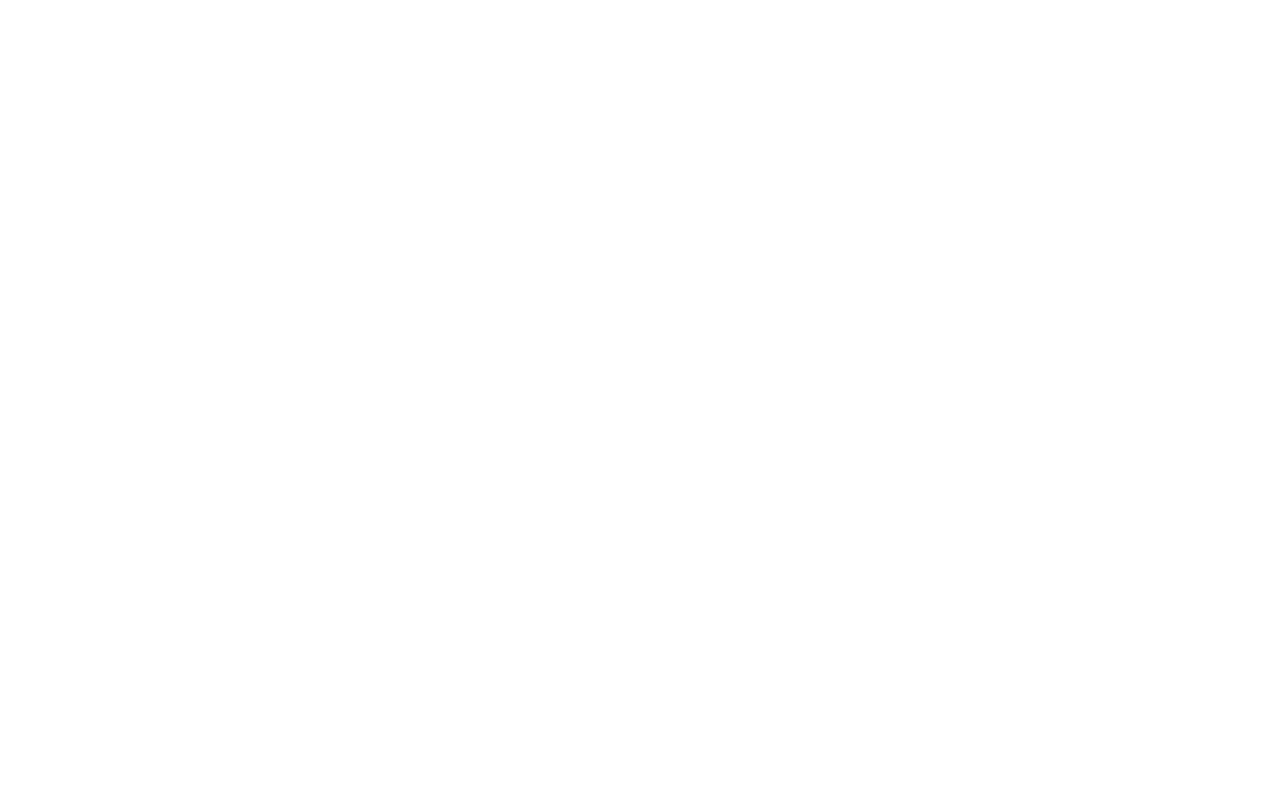
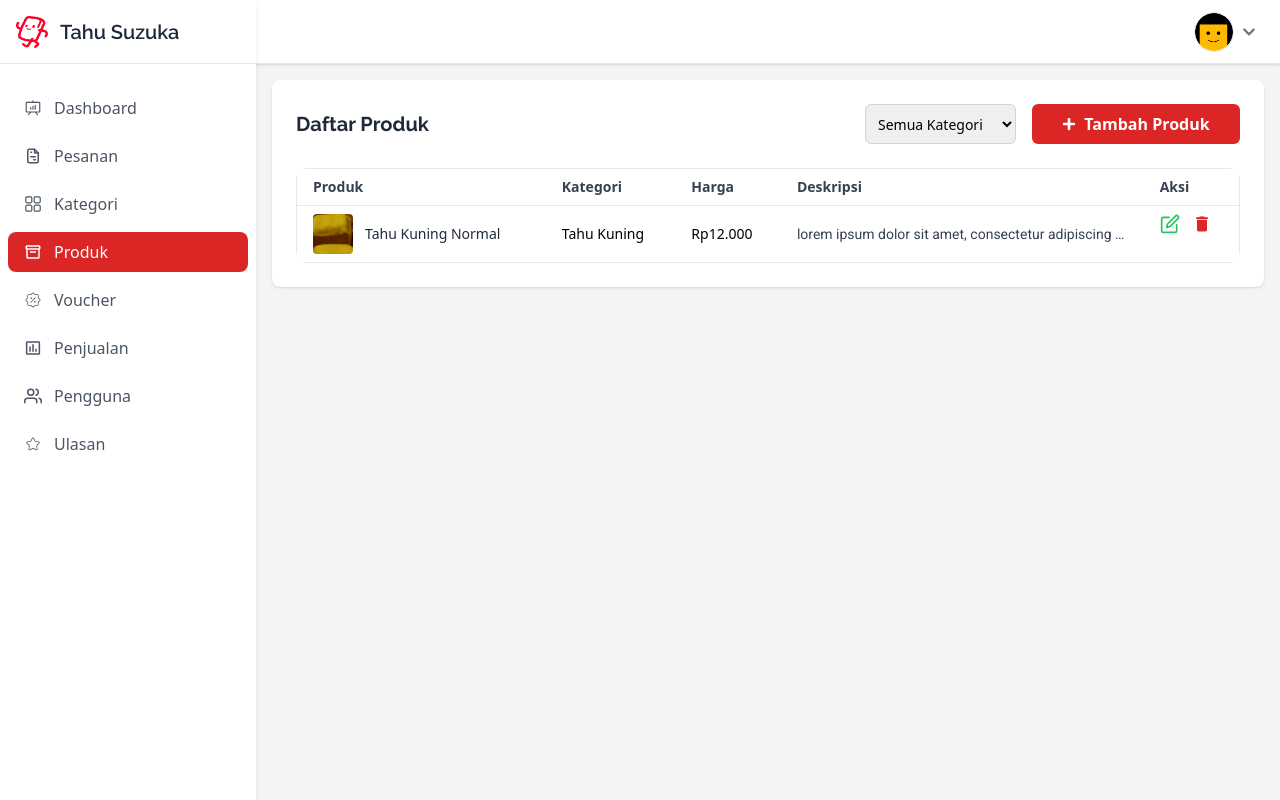
Before and after one commit to Tahu-Suzuka/suzuka-frontend, a React (Vite) app: page /dashboard/product in a window 1280 px wide. Before the commit this address had no page. Built offline with nearby package versions, Linux system fonts and the light colour scheme.

Commit message:
dashboard: produk

```diff
--- a/src/App.jsx
+++ b/src/App.jsx
@@ -29,6 +29,7 @@ import SecurityFailed from "./pages/SecurityFailed";
 import DashboardPage from "./pages/Dashboard/DashboardPage";
 import DashboardLayout from "./layouts/dashboard/DashboardLayout";
 import OrderContent from "./components/organisms/dashboard/OrderContent";
+import ProductContent from "./components/organisms/dashboard/ProductContent";
 
 // Error Pages
 import ErrorPage from "./pages/ErrorPage";
@@ -41,6 +42,7 @@ const App = () => {
         <Route path="/dashboard" element={<DashboardLayout />}>
           <Route index element={<DashboardPage />} />
           <Route path="order" element={<OrderContent />} />
+          <Route path="product" element={<ProductContent />} />
         </Route>
 
         {/* Public Layout */}
--- a/src/Pages/Dashboard/DashboardPage.jsx
+++ b/src/Pages/Dashboard/DashboardPage.jsx
@@ -1,7 +1,6 @@
 import React from "react";
 
 import DashboardContent from "../../components/organisms/dashboard/DashboardContent";
-import OrderContent from "../../components/organisms/dashboard/OrderContent";
 
 export default function DashboardPage() {
   return (
--- /dev/null
+++ b/src/components/organisms/dashboard/ProductContent.jsx
@@ -0,0 +1,91 @@
+import React from "react";
+import { FaPlus } from "react-icons/fa";
+import Button from "../../atoms/Button";
+import { FiEdit } from "react-icons/fi";
+import { MdDelete } from "react-icons/md";
+import Table from "../../atoms/Table";
+
+const ProductContent = () => {
+  const orders = [
+    {
+      produk: {
+        nama: "Tahu Kuning Normal",
+        gambar: "/images/product/header.png",
+      },
+      harga: "Rp12.000",
+      kategori: "Tahu Kuning",
+      deskripsi:
+        "lorem ipsum dolor sit amet, consectetur adipiscing elit.  Sed do eiusmod tempor incididunt ut labore et dolore magna aliqua.",
+    },
+  ];
+
+  const headers = ["Produk", "Kategori", "Harga", "Deskripsi", "Aksi"];
+
+  return (
+    <div className="space-y-6 bg-white p-6 rounded-lg shadow">
+      {/* Toolbar */}
+      <div className="flex w-full justify-between items-center">
+        <h1 className="text-xl font-bold text-gray-800">Daftar Produk</h1>
+        <div className="flex flex-wrap justify-end gap-4">
+          <select className="border border-gray-300 text-sm px-2 rounded-md">
+            <option>Semua Kategori</option>
+            <option>Tahu Kuning</option>
+            <option>Tahu Putih</option>
+            <option>Tahu Stik</option>
+            <option>Tahu Varian Rasa</option>
+            <option>Tahu Olahan</option>
+          </select>
+          <Button
+            width="w-52"
+            py="py-2"
+            className="rounded-md flex items-center justify-center gap-2"
+          >
+            <FaPlus className="text-sm" />
+            <span>Tambah Produk</span>
+          </Button>
+        </div>
+      </div>
+
+      <Table headers={headers}>
+        {orders.map((order, idx) => (
+          <tr key={idx} className="border-t">
+            <td className="py-2 px-4">
+              <div className="flex items-center gap-3">
+                <img
+                  src={order.produk.gambar}
+                  alt={order.produk.nama}
+                  className="w-10 h-10 object-cover rounded"
+                />
+                <span className="text-sm font-medium text-gray-800">
+                  {order.produk.nama}
+                </span>
+              </div>
+            </td>
+
+            <td className="py-2 px-4">{order.kategori}</td>
+            <td className="py-2 px-4">{order.harga}</td>
+            <td className="py-2 px-4 max-w-xs">
+              <p
+                className="truncate text-sm text-gray-700"
+                title={order.deskripsi}
+              >
+                {order.deskripsi}
+              </p>
+            </td>
+
+            <td className="py-2 px-4 flex gap-3">
+              <button className="text-green-500 hover:text-green-700">
+                <FiEdit className="w-5 h-5" />
+              </button>
+              <button className="text-primary hover:text-red-800">
+                <MdDelete className="w-5 h-5" />
+              </button>
+            </td>
+          </tr>
+        ))}
+      </Table>
+    </div>
+  );
+};
+
+export default ProductContent;
--- a/src/components/organisms/dashboard/Sidebar.jsx
+++ b/src/components/organisms/dashboard/Sidebar.jsx
@@ -12,7 +12,7 @@ const menu = [
   { name: "Dashboard", path: "/dashboard", icon: PiPresentationChart },
   { name: "Pesanan", path: "/dashboard/order", icon: TbFileInvoice },
   { name: "Kategori", path: "/category", icon: RxDashboard },
-  { name: "Produk", path: "/product", icon: BiBox },
+  { name: "Produk", path: "/dashboard/product", icon: BiBox },
   { name: "Voucher", path: "/discount", icon: CiDiscount1 },
   { name: "Penjualan", path: "/sales", icon: MdInsertChartOutlined },
   { name: "Pengguna", path: "/users", icon: FiUsers },
```
